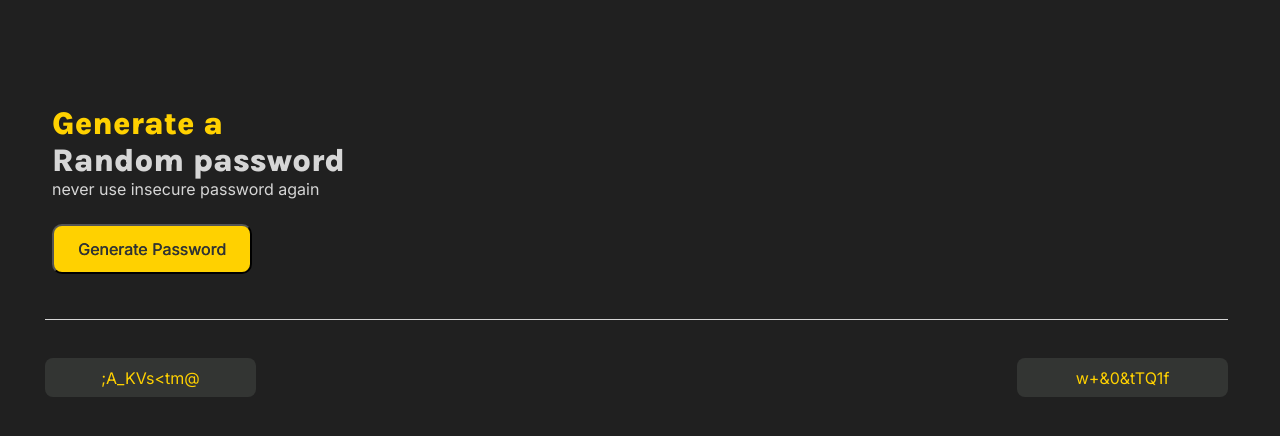
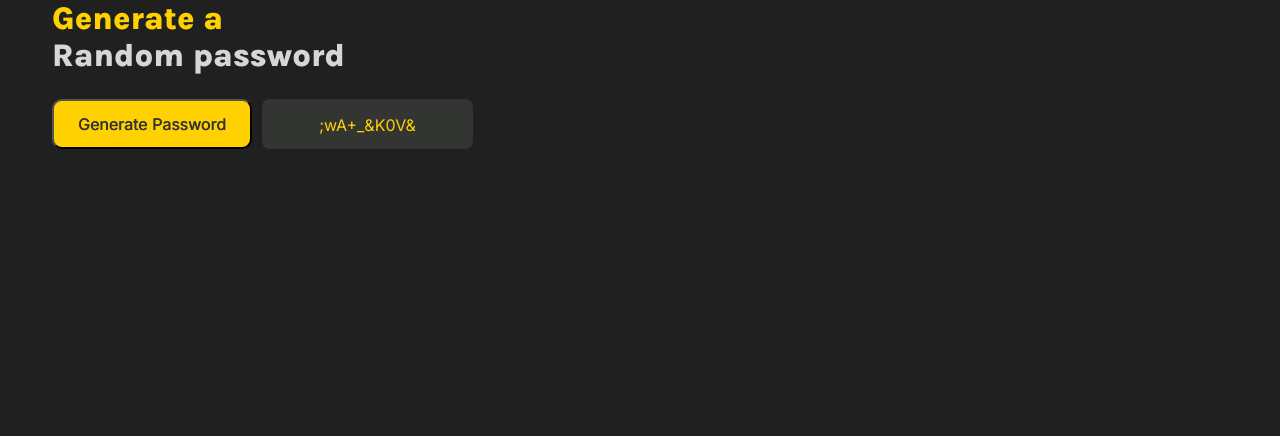
Before and after one commit to zRyver/password-g, a browser extension: page index.html in a window 1280 px wide. Both pictures are taken after a click on the button "Generate Password". Drawn offline with Linux system fonts and the light colour scheme.

Commit message:
Modified the code to be a chrome extension

```diff
--- a/index.css
+++ b/index.css
@@ -6,7 +6,6 @@ body {
 }
 
 #title{
-    margin-top: 105px;
     margin-left: 52px;
     width: 354px;
     font-family: 'Karla', sans-serif;
@@ -18,12 +17,6 @@ body {
     margin:0;
 }
 
-#para{
-    font-family: 'Inter', sans-serif;
-    margin: 0;
-    color: #d6d6d6;
-}
-
 #secondH1{
     margin: 0;
     color: #d6d6d6 ;
@@ -31,7 +24,6 @@ body {
 
 #generate-btn{
     background-color: #ffd100;
-    margin-left: 52px;
     margin-top: 25px;
     border-radius: 10px;
     text-shadow: 0.5px 0px #1F2937 ;
@@ -50,19 +42,24 @@ body {
     justify-content: space-between;
     border-top: 1px solid #d6d6d6;
 }
-.password{
-    font-family: 'Inter', sans-serif;
-    color: #ffd100;
-    margin-top: 10px;
-}
+
 .rectangle{
     display: flex;
     justify-content: center;
-    margin-top: 38px;
-    height: 39px;
+    margin-top: 25px;
+    margin-left: 10px;
+    height: 50px;
     width: 211px;
     background-color: #333533;
     border-radius: 8px;
+    font-family: 'Inter', sans-serif;
+    color: #ffd100;
+}
+
+#cont{
+    margin-left: 52px;
+    display: flex;
+    flex-direction: row ;
 }
 
 #cop{
--- a/index.html
+++ b/index.html
@@ -8,20 +8,16 @@
         <div id="title">
             <h1 id="firstH1">Generate a</h1>
             <h1 id="secondH1">Random password</h1>
-            <p id="para">never use insecure password again</p>
         </div>
-        <button id="generate-btn">Generate Password</button>
-        <div id="ris">
+        <div id="cont">
+            <button id="generate-btn">Generate Password</button>
             <div class="rectangle">
-                <p class="password" id="prim-pass"></p>
-            </div>
-            <div class="rectangle">
-                <p class="password" id="sec-pass"></p>
+                <p id="prim-pass"></p>
             </div>
         </div>
+
         <div id="cop">
             <p id="p-prim"></p>
-            <p id="p-sec"></p>
         </div>
 
 
--- a/index.js
+++ b/index.js
@@ -2,29 +2,17 @@ const characters = ["A","B","C","D","E","F","G","H","I","J","K","L","M","N","O"
 "/"];
 let isAlive =false
 
-const prima = document.getElementById("prim-pass")
-const sec = document.getElementById("sec-pass")
+const pass = document.getElementById("prim-pass")
 const btn = document.getElementById("generate-btn")
-const primMess = document.getElementById("p-prim")
-const secMess  = document.getElementById("p-sec")
-
+const Mess = document.getElementById("p-prim")
 
 btn.addEventListener("click",function(){
-    prima.textContent = " "
-    sec.textContent=" "
-    for( let i = 0; i < 10; i++){
-        prima.textContent += characters[Math.floor(Math.random()*characters.length)]
-        sec.textContent += characters[Math.floor(Math.random()*characters.length)]
+    pass.textContent = " "
+    for( let i = 0; i < 10; i++)  pass.textContent += characters[Math.floor(Math.random()*characters.length)]
 
-    }
 })
 
 prima.addEventListener("click",function(){
     navigator.clipboard.writeText(prima.textContent)
     primMess.textContent = "copied on clipboard"
 })
-
-sec.addEventListener("click",function(){
-    navigator.clipboard.writeText(sec.textContent)
-    secMess.textContent = "copied on clipboard"
-})
```
Also changed, not shown: manifest.json.
